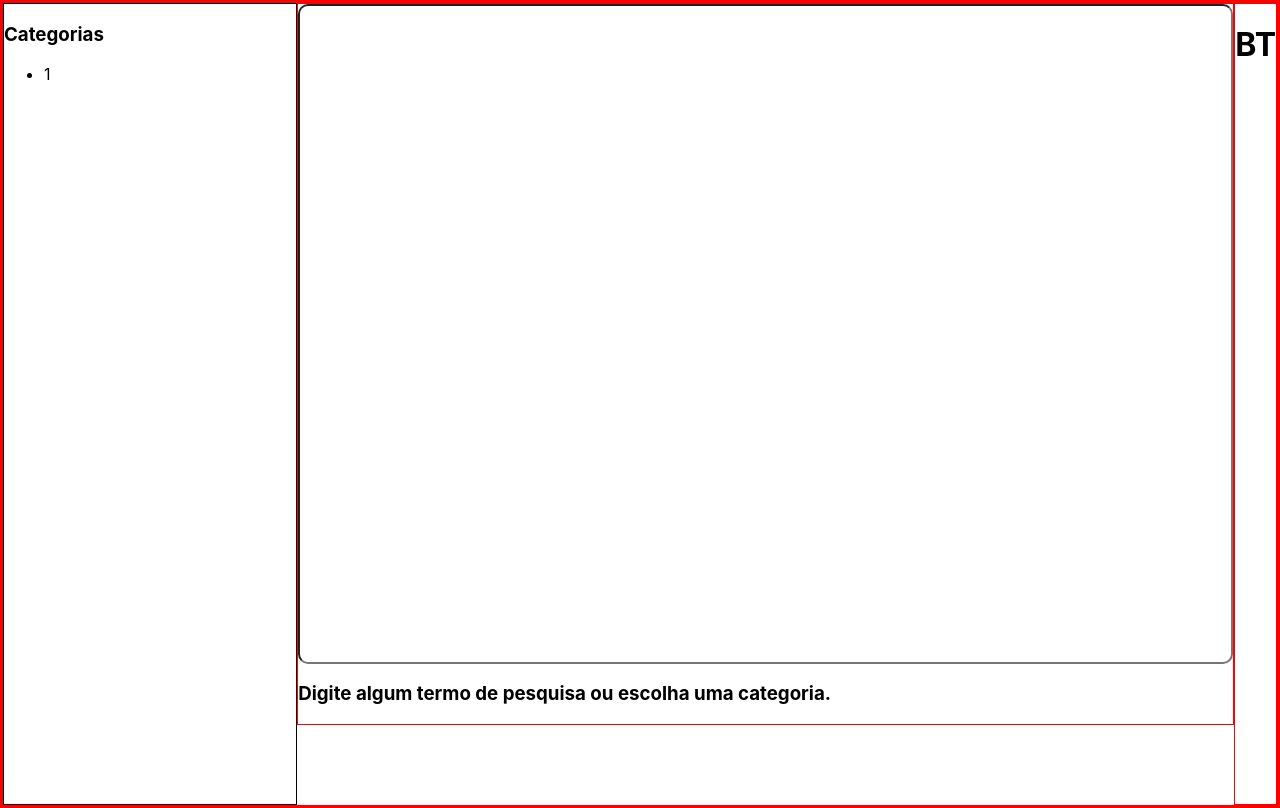
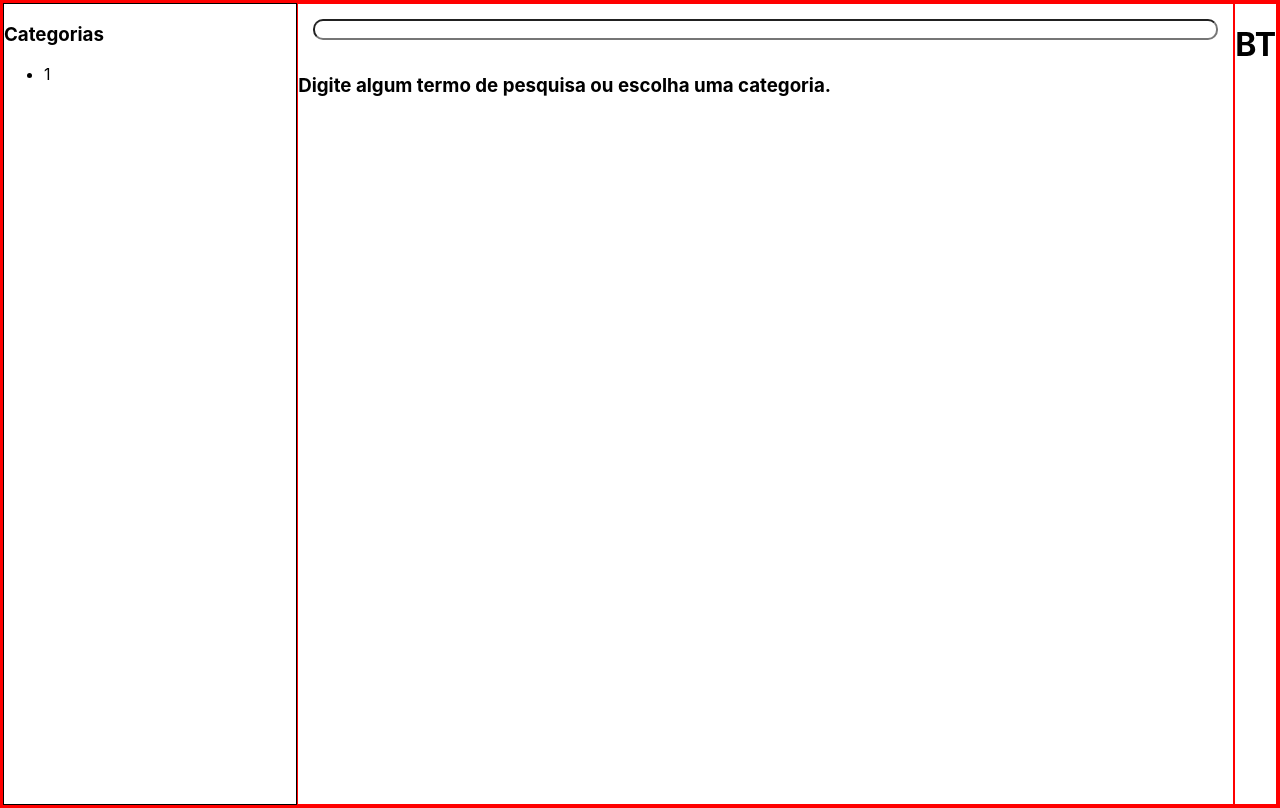
Before and after one commit to tryber/sd-05-block14-project-frontend-online-store-10, a React (Create React App) app: page / in a window 1280 px wide. Built offline with nearby package versions, Linux system fonts and the light colour scheme.

Commit message:
css basic Home and Pesquisa

```diff
--- a/src/components/Pesquisa/Pesquisa.css
+++ b/src/components/Pesquisa/Pesquisa.css
@@ -1,4 +1,4 @@
 .pesquisa-input {
   border-radius: 10px;
-  flex-grow: 1;
+  margin: 15px;
 }
--- a/src/pages/Home/Home.css
+++ b/src/pages/Home/Home.css
@@ -18,5 +18,5 @@ div{
     display: flex;
     flex-direction: column;
     width: 80vw;
-    height: 90vh;
+    height: 100vh;
 }
```
